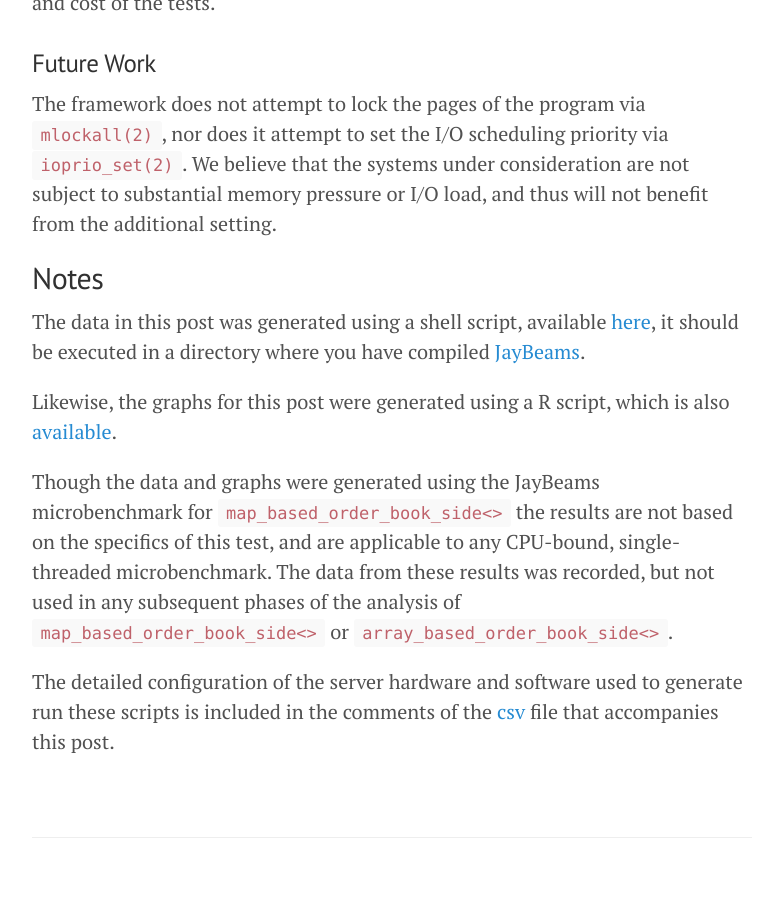
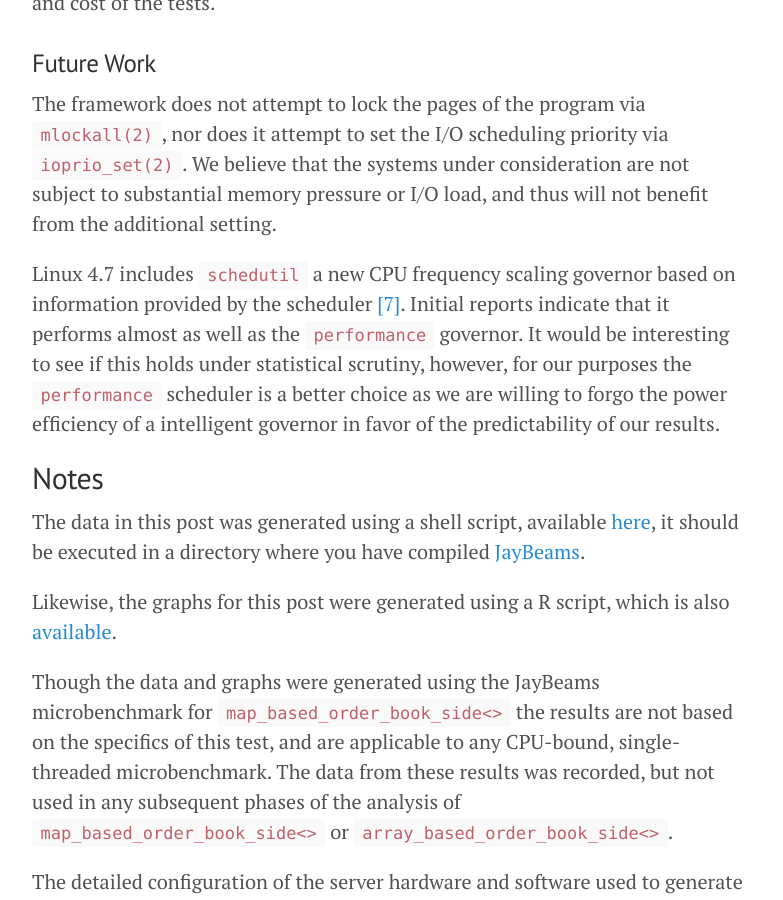
Before and after one commit to coryan/coryan.github.io, a Jekyll site: the page built from _posts/2017-01-08-on-benchmarking-part-2.md, in a window 1280 px wide and 900 px high, scrolled down 8867 px. Shown: the whole window, without its empty margins (248-1031 px from the left). Built offline with Jekyll 4.4.1, drawn with Linux system fonts in a browser that asks for light colours.

Commit message:
Write some notes about the schedutil governor.

```diff
--- a/_posts/2017-01-08-on-benchmarking-part-2.md
+++ b/_posts/2017-01-08-on-benchmarking-part-2.md
@@ -322,6 +322,16 @@ We believe that the systems under consideration are not subject to
 substantial memory pressure or I/O load, and thus will not benefit
 from the additional setting.
 
+Linux 4.7 includes `schedutil` a new CPU frequency scaling governor
+based on information provided by the scheduler
+[[7]](https://kernelnewbies.org/Linux_4.7).
+Initial reports indicate that it performs almost as well as the
+`performance` governor.
+It would be interesting to see if this holds under statistical
+scrutiny, however, for our purposes the `performance` scheduler is a
+better choice as we are willing to forgo the power efficiency of a
+intelligent governor in favor of the predictability of our results.
+
 ## Notes
 
 The data in this post was generated using a shell script,
```
